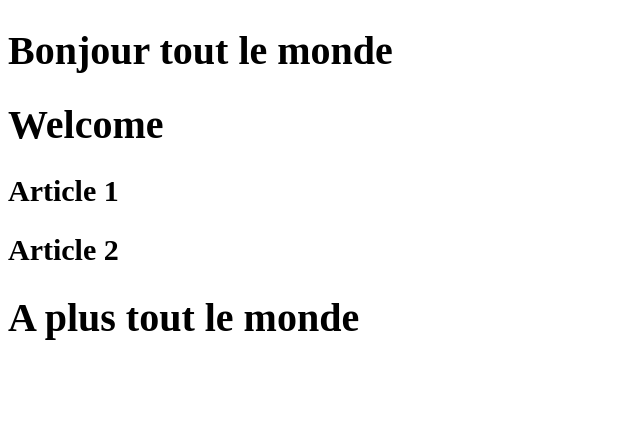
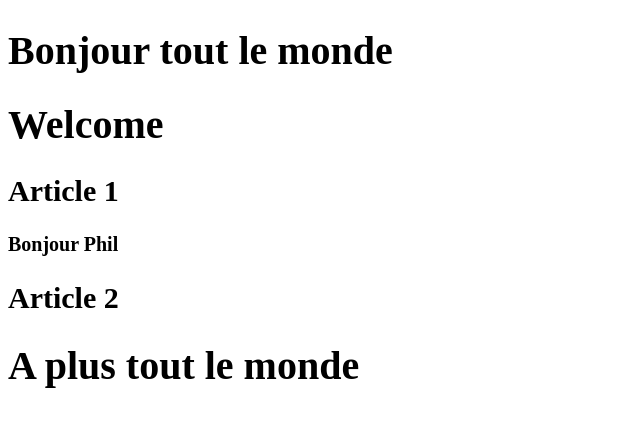
Before and after one commit to Herve91130/Hello, a plain HTML site: page index.html in a window 1280 px wide. Shown: the whole page, without its empty margins (0-640 px from the left). Drawn offline with Linux system fonts and the light colour scheme.

Commit message:
article 1 ajout bonjour

```diff
--- a/index.html
+++ b/index.html
@@ -17,6 +17,7 @@
             <h1>Welcome</h1>
             <article>
                 <h1>Article 1</h1>
+                <span>Bonjour Phil</span>
             </article>
             <article>
                 <h1>Article 2</h1>
```
